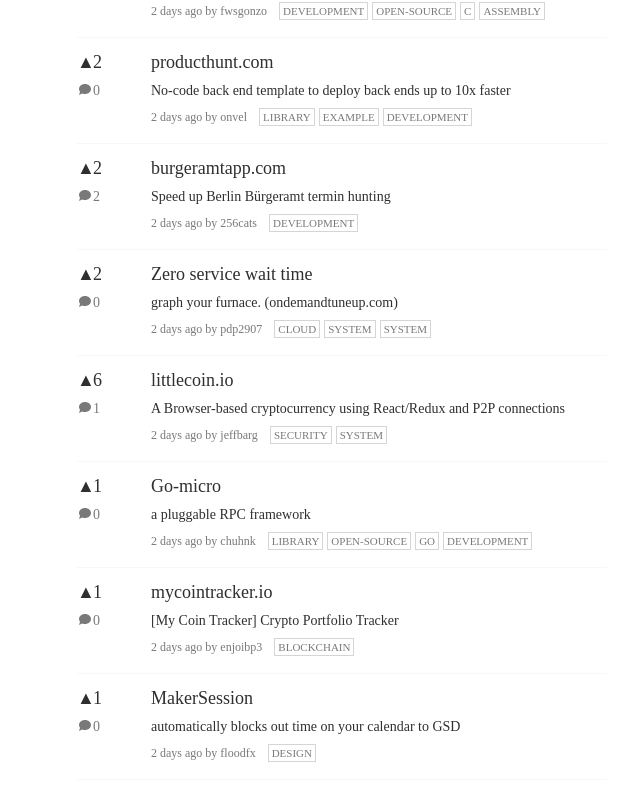
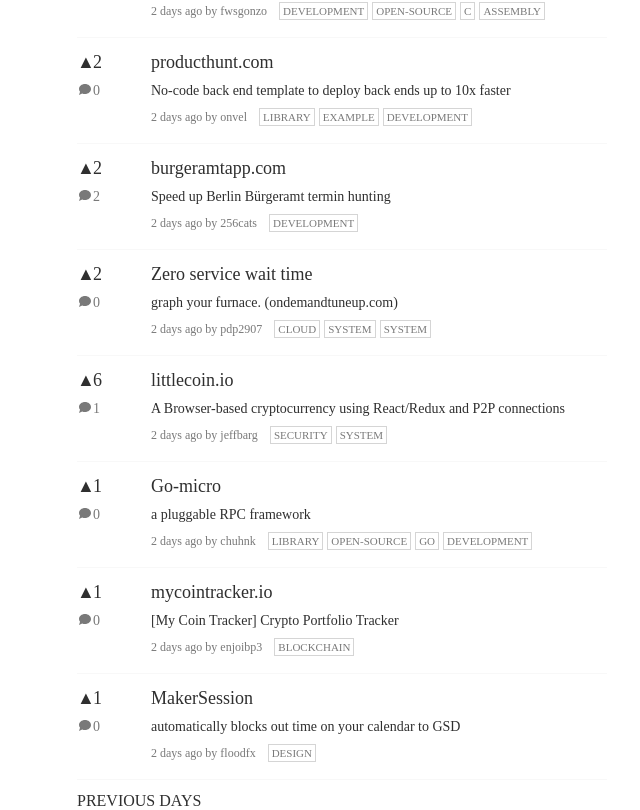
Before and after one commit to haingdc/hackerhunt, a React (Create React App) app: page / in a window 1280 px wide. Shown: the part 1097-1907 px from the top of the page, without its empty margins (271-911 px from the left). Built offline with nearby package versions, Linux system fonts and the light colour scheme.

Commit message:
✅ pass should display 'Previous Day' button

```diff
--- a/src/List.js
+++ b/src/List.js
@@ -4,14 +4,18 @@
 
 class List extends Component {
   render() {
+    const { page } = this.props;
     return (
       <div className="list-container">
         <HeaderList />
         <ArticleContainer />
-        <footer />
+        <footer>
+          <a href={`/page/` + page}>PREVIOUS DAYS</a>
+        </footer>
       </div>
     );
   }
 }
+[];
 
 export default List;
```
Also changed, not shown: 1 other file (tests, documents, lock files or other folders).
